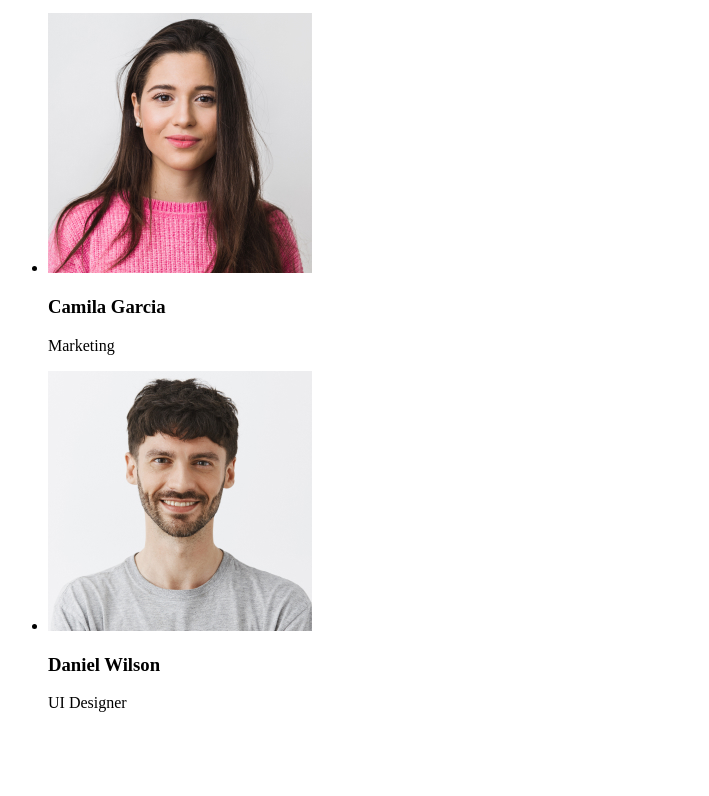
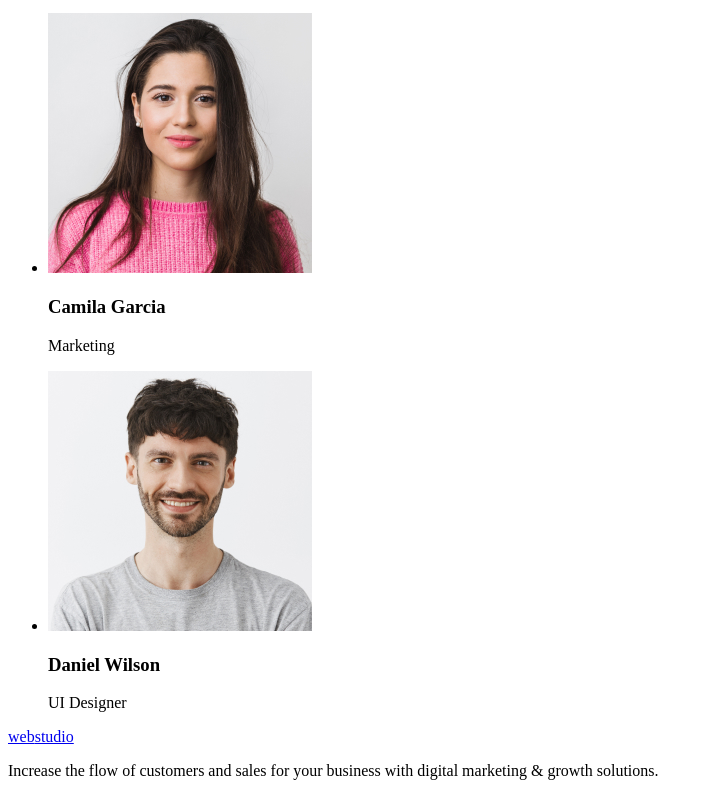
Before and after one commit to Jekindo/goit-markup-hw-01, a plain HTML site: page index.html in a window 1280 px wide. Shown: the part 1389-2185 px from the top of the page, without its empty margins (0-709 px from the left). Before the commit the page ends 2117 px from the top, so only its background shows below. Drawn offline with Linux system fonts and the light colour scheme.

Commit message:
Create Footer markup

```diff
--- a/index.html
+++ b/index.html
@@ -101,6 +101,15 @@
         </ul>
       </section>
     </main>
-    <footer></footer>
+
+    <!-- Page Footer -->
+    <footer>
+      <a href="/"><span>web</span>studio</a>
+
+      <p>
+        Increase the flow of customers and sales for your business with digital
+        marketing & growth solutions.
+      </p>
+    </footer>
   </body>
 </html>
```
